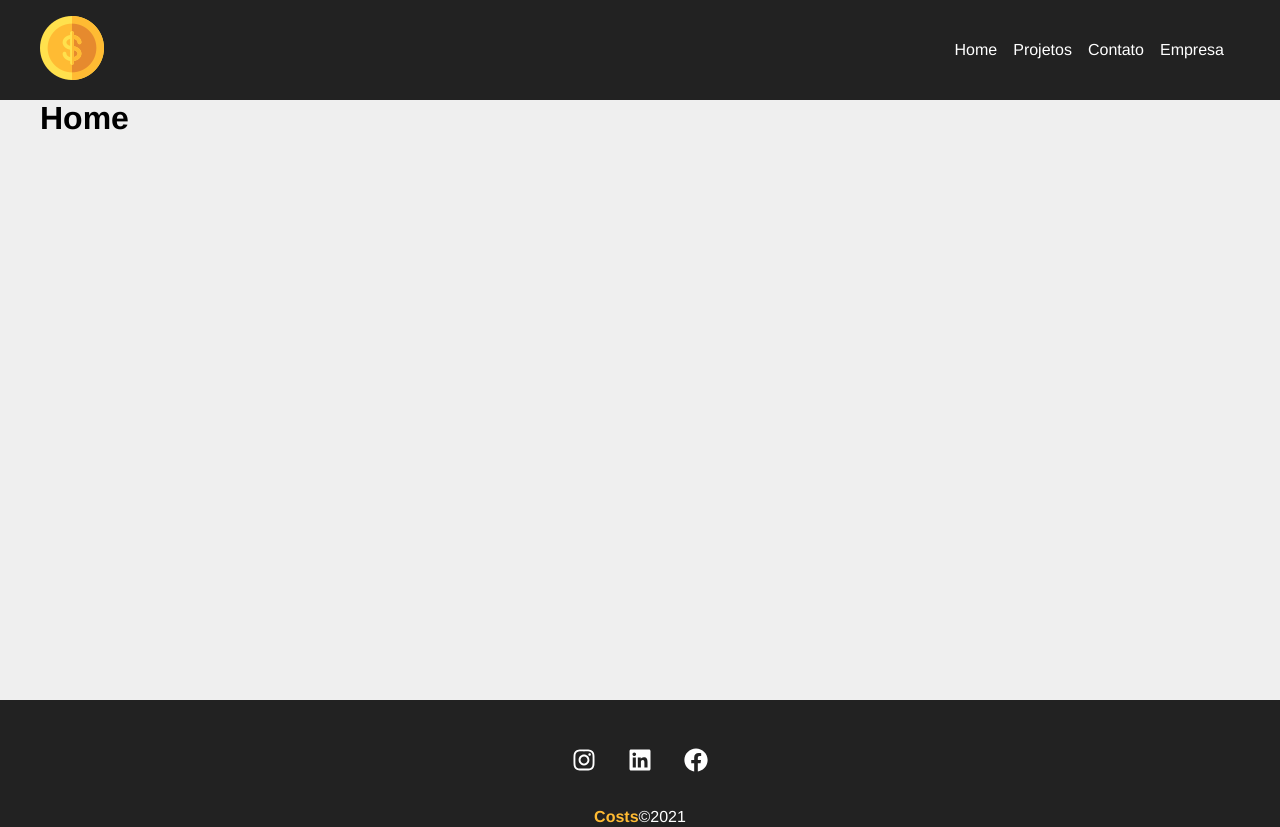
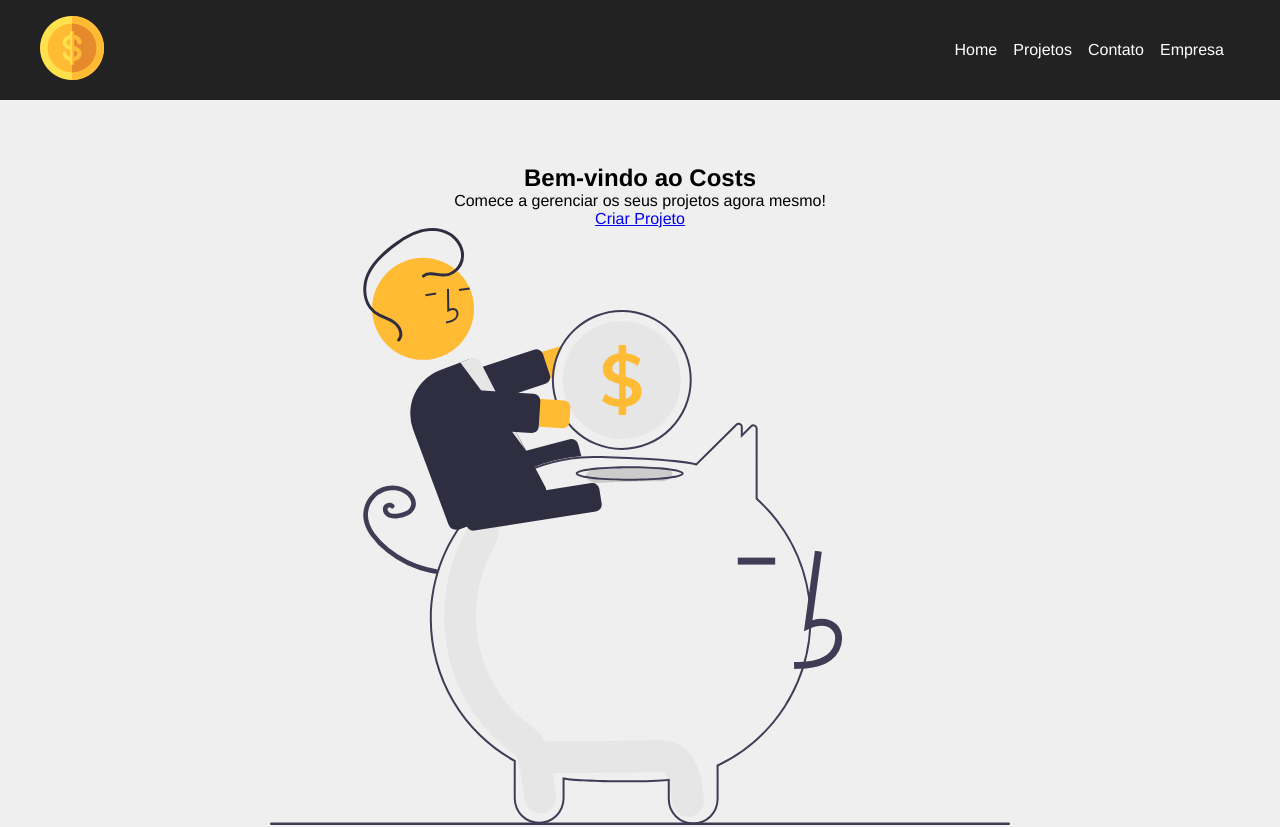
Before and after one commit to paulo-santos360/PROJETO-REACTJS-COSTS, a React (Create React App) app in the folder costs/: page / in a window 1280 px wide. Shown: the top 827 px of the page. Built offline with nearby package versions, Linux system fonts and the light colour scheme.

Commit message:
Atualizar

```diff
--- a/costs/src/components/pages/Home.js
+++ b/costs/src/components/pages/Home.js
@@ -1,6 +1,16 @@
+import styles from './Home.module.css'
+
+import savings from '../../img/savings.svg'
+
 function Home() {
   return (
-      <h1>Home</h1>
+      <section className={styles.home_container}>
+        <h1>Bem-vindo ao <span>Costs</span></h1>
+        <p>Comece a gerenciar os seus projetos agora mesmo!</p>
+        <a href="/">Criar Projeto</a>
+        <img src={savings} alt="Costs" />
+      </section>
+
   )
 }
 
--- /dev/null
+++ b/costs/src/components/pages/Home.module.css
@@ -0,0 +1,8 @@
+.home_container{
+    width: 100%;
+    display: flex;
+    flex-direction: column;
+    align-items: center;
+    justify-content: center;
+    padding: 4em;
+}
```
